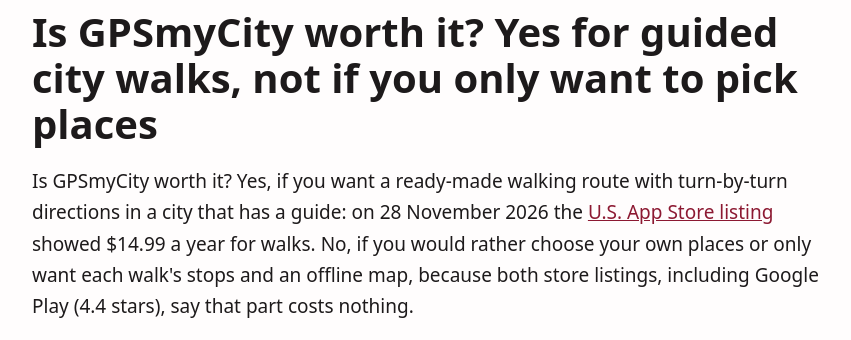
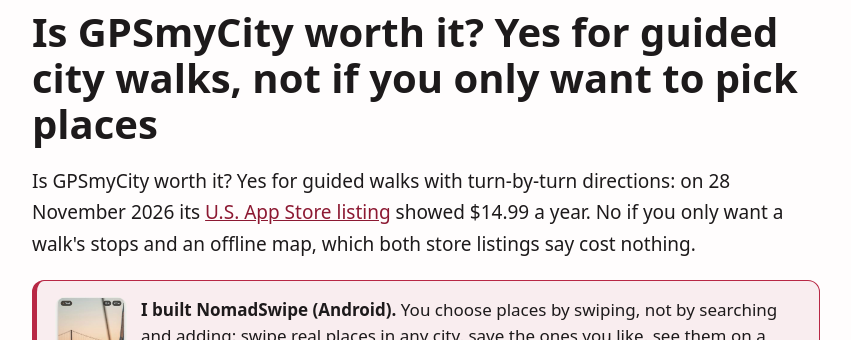
Before and after one commit to sbgeorgi/option3, a plain HTML site: page alternatives/is-gpsmycity-worth-it.html in a window 1280 px wide. Shown: the part 97-437 px from the top of the page, without its empty margins (214-1065 px from the left). Drawn offline with Linux system fonts and the light colour scheme.

Commit message:
SEO 2026-11-28: tighten is-gpsmycity-worth-it lead to answer-first length
Co-Authored-By: Claude Sonnet 5.5 <noreply@anthropic.com>

```diff
--- a/alternatives/is-gpsmycity-worth-it.html
+++ b/alternatives/is-gpsmycity-worth-it.html
@@ -199,7 +199,7 @@ main>p:first-child>a:only-child{display:inline-flex;align-items:center;min-heigh
   <nav class="crumbs" aria-label="Breadcrumb"><a href="/">NomadSwipe</a> &rsaquo; Is GPSmyCity worth it</nav>
 
   <h1>Is GPSmyCity worth it? Yes for guided city walks, not if you only want to pick places</h1>
-  <p class="lead">Is GPSmyCity worth it? Yes, if you want a ready-made walking route with turn-by-turn directions in a city that has a guide: on 28 November 2026 the <a href="https://apps.apple.com/us/app/gpsmycity-walks-in-1k-cities/id417207307">U.S. App Store listing</a> showed $14.99 a year for walks. No, if you would rather choose your own places or only want each walk's stops and an offline map, because both store listings, including Google Play (4.4 stars), say that part costs nothing.</p>
+  <p class="lead">Is GPSmyCity worth it? Yes for guided walks with turn-by-turn directions: on 28 November 2026 its <a href="https://apps.apple.com/us/app/gpsmycity-walks-in-1k-cities/id417207307">U.S. App Store listing</a> showed $14.99 a year. No if you only want a walk's stops and an offline map, which both store listings say cost nothing.</p>
 <!-- ns-cta:start -->
 <aside class="ns-early" aria-label="NomadSwipe on Google Play">
   <img class="ns-early__shot" src="/static/w240/app-discover.jpg" width="240" height="423" decoding="async" alt="NomadSwipe card for a real place in Lisbon with Skip and Save buttons">
```
